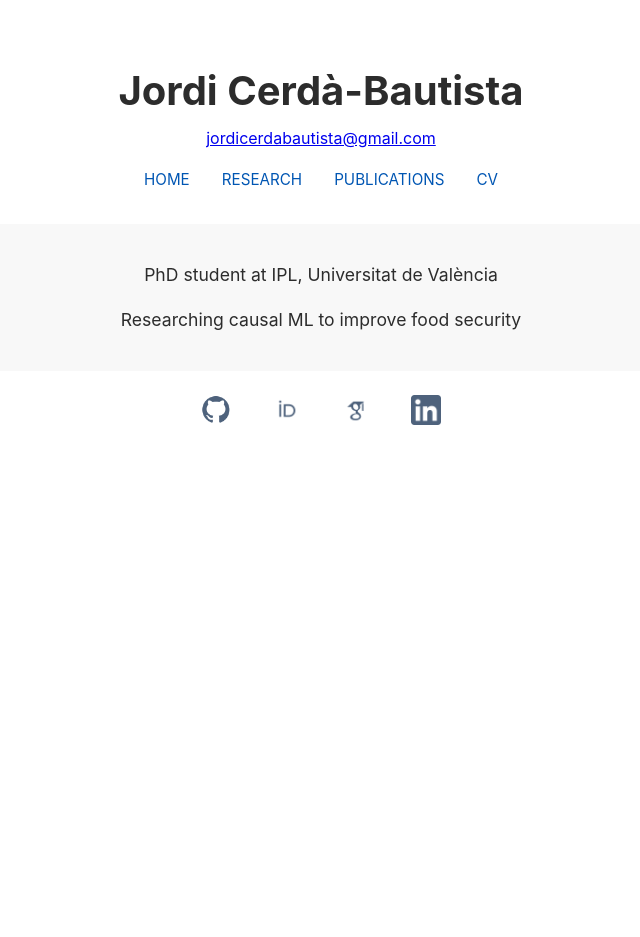
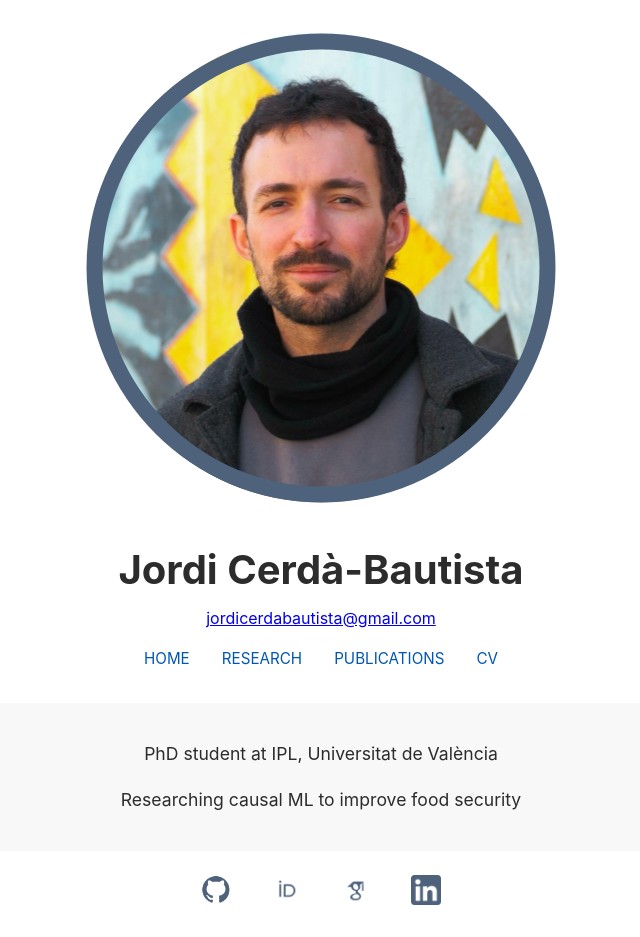
Before and after one commit to jordicbau/jordicbau.github.io, a Jekyll site: the page built from index.md, in a window 1280 px wide. Shown: the whole page, without its empty margins (319-959 px from the left). Built offline with Jekyll 4.4.1, drawn with Linux system fonts in a browser that asks for light colours; before the commit the page ends 900 px from its top, so only the background shows below that.

Commit message:
Update index.md

```diff
--- a/index.md
+++ b/index.md
@@ -3,17 +3,20 @@
 title: Jordi Cerdà-Bautista
 ---
 
-<header>
-  <h1>Jordi Cerdà-Bautista</h1>
-  <p><a href="mailto:jordicerdabautista@gmail.com">jordicerdabautista@gmail.com</a></p>
-  <nav>
-    <ul>
-      <li><a href="#home">HOME</a></li>
-      <li><a href="#research">RESEARCH</a></li>
-      <li><a href="#publications">PUBLICATIONS</a></li>
-      <li><a href="#cv">CV</a></li>
-    </ul>
-  </nav>
+<header class="header-with-photo">
+  <img class="profile-pic" src="{{ '/assets/images/profile.png' | relative_url }}" alt="Profile Picture">
+  <div class="header-text">
+    <h1>Jordi Cerdà-Bautista</h1>
+    <p><a href="mailto:jordicerdabautista@gmail.com">jordicerdabautista@gmail.com</a></p>
+    <nav>
+      <ul>
+        <li><a href="#home">HOME</a></li>
+        <li><a href="#research">RESEARCH</a></li>
+        <li><a href="#publications">PUBLICATIONS</a></li>
+        <li><a href="#cv">CV</a></li>
+      </ul>
+    </nav>
+  </div>
 </header>
 
 <section class="bio">
```
